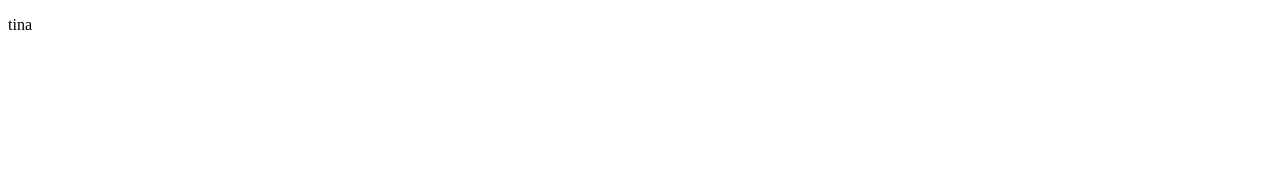
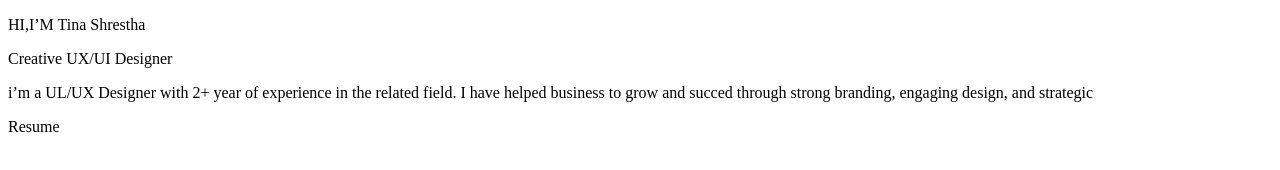
Before and after one commit to teenaas/portfolio, a plain HTML site: page index.html in a window 1280 px wide. Drawn offline with Linux system fonts and the light colour scheme.

Commit message:
initated

```diff
--- a/index.html
+++ b/index.html
@@ -6,7 +6,14 @@
     <title>Document</title>
 </head>
 <body>
-    <p>tina</p>
+    <p>HI,I’M Tina Shrestha</p>
+    <p>Creative UX/UI
+Designer</p>
+<p>i’m a UL/UX Designer with 2+ year of experience in the related field.
+I have helped business to grow and succed  through strong branding,
+engaging design, and strategic </p>
+
+<div>Resume</div>
 
 </body>
 </html>
```
